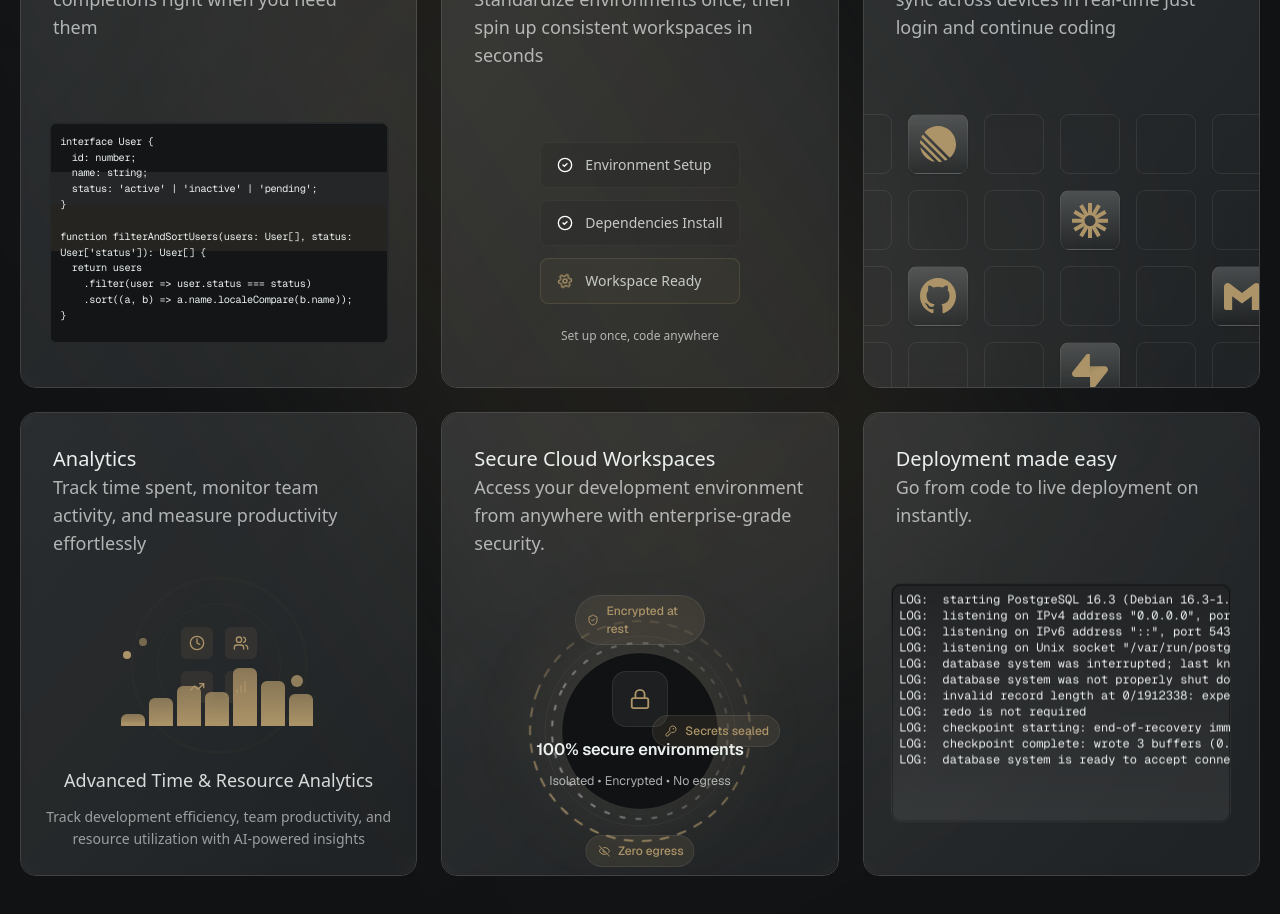
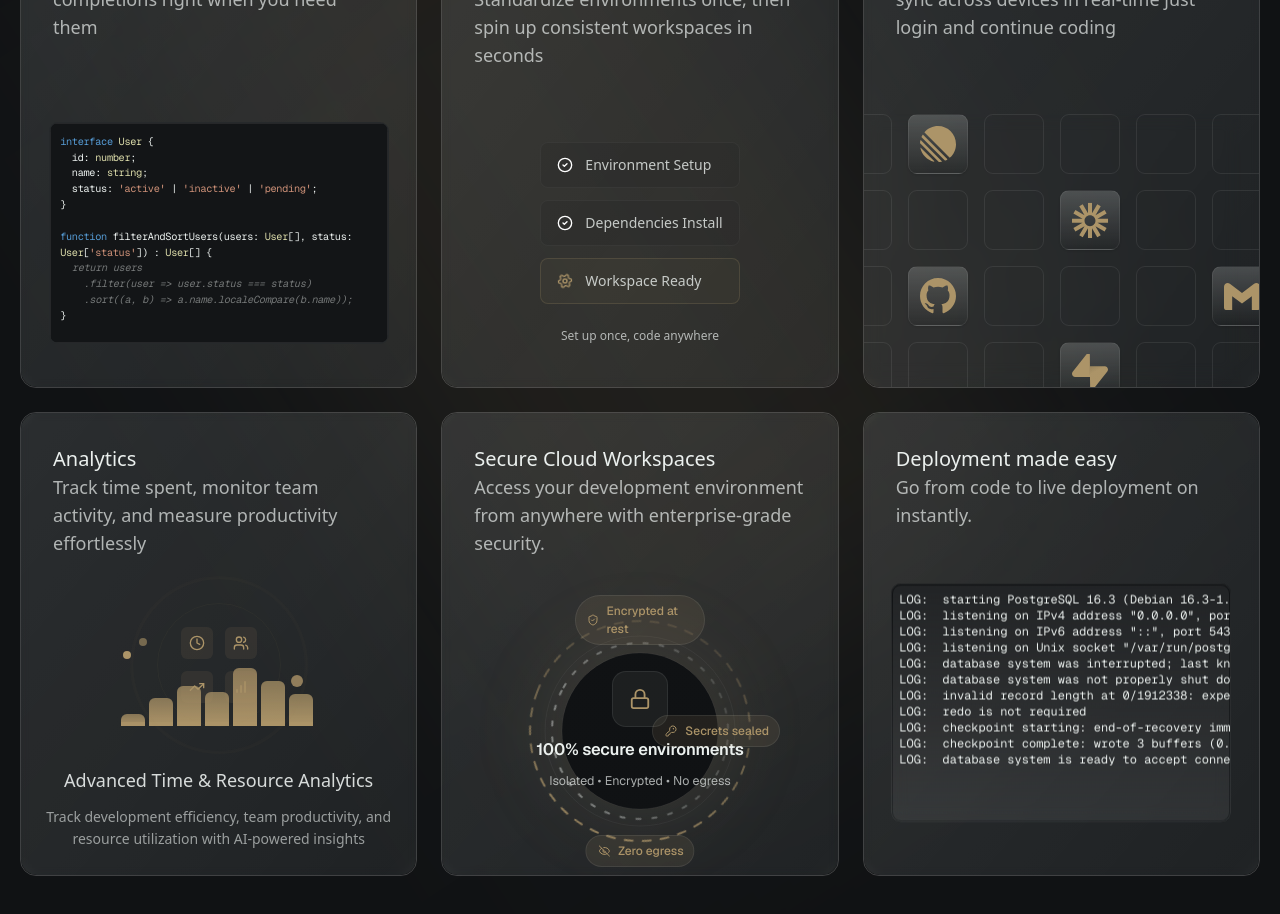
Before and after one commit to brihat2590/Sursa-Pre, a Next.js app: page / in a window 1280 px wide. Shown: the part 1720-2634 px from the top of the page. Built offline with nearby package versions, Linux system fonts and the light colour scheme.

Commit message:
Added the color in the code

```diff
--- a/components/bento/ai-code-reviews.tsx
+++ b/components/bento/ai-code-reviews.tsx
@@ -10,6 +10,14 @@ const AiCodeReviews: React.FC = () => {
     "--ai-border-main": "hsl(var(--foreground) / 0.1)",
     "--ai-highlight-primary": "hsl(var(--primary) / 0.12)",
     "--ai-highlight-header": "hsl(var(--accent) / 0.2)",
+    // VS Code-like code colors
+    "--ai-code-keyword": "#569CD6",
+    "--ai-code-type": "#DCDCAA",
+    "--ai-code-string": "#CE9178",
+    "--ai-code-comment": "#6A9955",
+    "--ai-code-muted": "hsl(var(--muted-foreground))",
+    // Ghost suggestion style (like VS Code IntelliSense ghost text)
+    "--ai-code-ghost": "hsl(var(--foreground) / 0.45)",
   }
 
   return (
@@ -120,30 +128,7 @@ const AiCodeReviews: React.FC = () => {
             overflow: "hidden",
           }}
         >
-          <div
-            style={{
-              position: "absolute",
-              left: 0,
-              right: 0,
-              width: "100%",
-              top: "47.67px",
-              height: "33.118px",
-              background: "hsl(var(--foreground) / 0.08)",
-              zIndex: 1,
-            }}
-          />
-          <div
-            style={{
-              position: "absolute",
-              left: 0,
-              right: 0,
-              width: "100%",
-              top: "80.791px",
-              height: "45.465px",
-              background: "var(--ai-highlight-primary)",
-              zIndex: 1,
-            }}
-          />
+          {/* background highlight bars removed */}
           <div
   style={{
     fontFamily:
@@ -160,31 +145,46 @@ const AiCodeReviews: React.FC = () => {
   }}
 >
   <p style={{ margin: 0, whiteSpace: "pre-wrap", fontWeight: 400 }}>
-    {"interface User {"}
+    <span style={{ color: "var(--ai-code-keyword)" }}>interface</span>{" "}
+    <span style={{ color: "var(--ai-code-type)" }}>User</span>{" {"}
   </p>
   <p style={{ margin: 0, whiteSpace: "pre-wrap", fontWeight: 400 }}>
-    {"  id: number;"}
+    {"  id: "}
+    <span style={{ color: "var(--ai-code-type)" }}>number</span>{";"}
   </p>
   <p style={{ margin: 0, whiteSpace: "pre-wrap", fontWeight: 400 }}>
-    {"  name: string;"}
+    {"  name: "}
+    <span style={{ color: "var(--ai-code-type)" }}>string</span>{";"}
   </p>
   <p style={{ margin: 0, whiteSpace: "pre-wrap", fontWeight: 400 }}>
-    {"  status: 'active' | 'inactive' | 'pending';"}
+    {"  status: "}
+    <span style={{ color: "var(--ai-code-string)" }}>'active'</span>{" | "}
+    <span style={{ color: "var(--ai-code-string)" }}>'inactive'</span>{" | "}
+    <span style={{ color: "var(--ai-code-string)" }}>'pending'</span>{";"}
   </p>
-  <p style={{ margin: 0, whiteSpace: "pre-wrap", fontWeight: 400 }}>
-    {"}"}
-  </p>
+  <p style={{ margin: 0, whiteSpace: "pre-wrap", fontWeight: 400 }}>{"}"}</p>
   <p style={{ margin: 0, whiteSpace: "pre-wrap", fontWeight: 400 }}> </p>
   <p style={{ margin: 0, whiteSpace: "pre-wrap", fontWeight: 400 }}>
-    {"function filterAndSortUsers(users: User[], status: User['status']): User[] {"}
+    <span style={{ color: "var(--ai-code-keyword)" }}>function</span>{" "}
+    <span style={{ color: "var(--ai-text-color)" }}>filterAndSortUsers</span>
+    <span>{"("}</span>
+    <span>users: </span>
+    <span style={{ color: "var(--ai-code-type)" }}>User</span>
+    <span>{"[], status: "}</span>
+    <span style={{ color: "var(--ai-code-type)" }}>User</span>
+    <span>{"["}</span>
+    <span style={{ color: "var(--ai-code-string)" }}>'status'</span>
+    <span>{"]) : "}</span>
+    <span style={{ color: "var(--ai-code-type)" }}>User</span>
+    <span>{"[] {"}</span>
   </p>
-  <p style={{ margin: 0, whiteSpace: "pre-wrap", fontWeight: 400 }}>
+  <p style={{ margin: 0, whiteSpace: "pre-wrap", fontWeight: 400, color: "var(--ai-code-ghost)", fontStyle: "italic" }}>
     {"  return users"}
   </p>
-  <p style={{ margin: 0, whiteSpace: "pre-wrap", fontWeight: 400 }}>
+  <p style={{ margin: 0, whiteSpace: "pre-wrap", fontWeight: 400, color: "var(--ai-code-ghost)", fontStyle: "italic" }}>
     {"    .filter(user => user.status === status)"}
   </p>
-  <p style={{ margin: 0, whiteSpace: "pre-wrap", fontWeight: 400 }}>
+  <p style={{ margin: 0, whiteSpace: "pre-wrap", fontWeight: 400, color: "var(--ai-code-ghost)", fontStyle: "italic" }}>
     {"    .sort((a, b) => a.name.localeCompare(b.name));"}
   </p>
   <p style={{ margin: 0, whiteSpace: "pre-wrap", fontWeight: 400 }}>
@@ -192,26 +192,42 @@ const AiCodeReviews: React.FC = () => {
   </p>
   <p style={{ margin: 0, whiteSpace: "pre-wrap", fontWeight: 400 }}> </p>
   <p style={{ margin: 0, whiteSpace: "pre-wrap", fontWeight: 400 }}>
-    {"// Example usage:"}
+    <span style={{ color: "var(--ai-code-comment)" }}>// Example usage:</span>
   </p>
   <p style={{ margin: 0, whiteSpace: "pre-wrap", fontWeight: 400 }}>
-    {"const users: User[] = ["}
+    <span style={{ color: "var(--ai-code-keyword)" }}>const</span>{" users: "}
+    <span style={{ color: "var(--ai-code-type)" }}>User</span>
+    {"[] = ["}
   </p>
   <p style={{ margin: 0, whiteSpace: "pre-wrap", fontWeight: 400 }}>
-    {"  { id: 1, name: 'Alice', status: 'active' },"}
+    {"  { id: 1, name: "}
+    <span style={{ color: "var(--ai-code-string)" }}>'Alice'</span>
+    {", status: "}
+    <span style={{ color: "var(--ai-code-string)" }}>'active'</span>
+    {" },"}
   </p>
   <p style={{ margin: 0, whiteSpace: "pre-wrap", fontWeight: 400 }}>
-    {"  { id: 2, name: 'Bob', status: 'pending' },"}
+    {"  { id: 2, name: "}
+    <span style={{ color: "var(--ai-code-string)" }}>'Bob'</span>
+    {", status: "}
+    <span style={{ color: "var(--ai-code-string)" }}>'pending'</span>
+    {" },"}
   </p>
   <p style={{ margin: 0, whiteSpace: "pre-wrap", fontWeight: 400 }}>
-    {"  { id: 3, name: 'Charlie', status: 'active' },"}
+    {"  { id: 3, name: "}
+    <span style={{ color: "var(--ai-code-string)" }}>'Charlie'</span>
+    {", status: "}
+    <span style={{ color: "var(--ai-code-string)" }}>'active'</span>
+    {" },"}
   </p>
   <p style={{ margin: 0, whiteSpace: "pre-wrap", fontWeight: 400 }}>
     {"];"}
   </p>
   <p style={{ margin: 0, whiteSpace: "pre-wrap", fontWeight: 400 }}> </p>
   <p style={{ margin: 0, whiteSpace: "pre-wrap", fontWeight: 400 }}>
-    {"const activeUsers = filterAndSortUsers(users, 'active');"}
+    <span style={{ color: "var(--ai-code-keyword)" }}>const</span>{" activeUsers = filterAndSortUsers(users, "}
+    <span style={{ color: "var(--ai-code-string)" }}>'active'</span>
+    {" );"}
   </p>
 </div>
 
```
